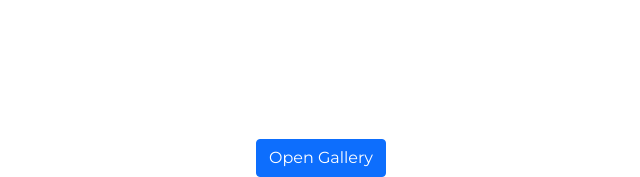
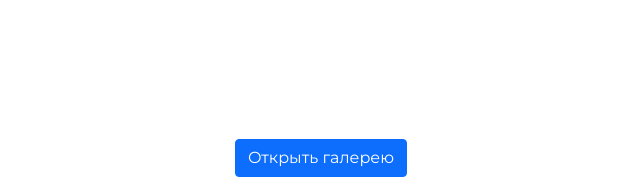
Before and after one commit to val-kv/test0911, a Django app: page / in a window 1280 px wide. Shown: the part 914-1091 px from the top of the page, without its empty margins (319-959 px from the left). Run offline with Django 4.2, Linux system fonts and the light colour scheme; data that the repository does not hold is empty; some libraries are stand-ins or nearby versions.

Commit message:
css commit

```diff
--- a/slider/templates/slider/index.html
+++ b/slider/templates/slider/index.html
@@ -1,4 +1,3 @@
-{% load static %}
 <!DOCTYPE html>
 <html lang="en">
 
@@ -10,8 +9,9 @@
     <link rel="preconnect" href="https://fonts.gstatic.com" crossorigin>
     <link href="https://fonts.googleapis.com/css2?family=Montserrat:wght@400;500;600&display=swap" rel="stylesheet">
     <link rel="stylesheet" href="https://cdn.jsdelivr.net/npm/bootstrap@5.0.2/dist/css/bootstrap.min.css">
-    <link rel="stylesheet" href="{% static 'slider/css/slick.css' %}">
-    <link rel="stylesheet" href="{% static 'slider/css/style.css' %}">
+    <link rel="stylesheet" type="text/css" href="./css/slick.css"/>
+    <link rel="stylesheet" type="text/css" href="./css/slick-theme.css"/>
+    <link rel="stylesheet" href="./css/style.css">
 </head>
 
 <body>
@@ -81,7 +81,7 @@
             <a href="#"
                class="btn btn-primary"
                data-toggle="modal"
-               data-target="#fullScreenModal">Open Gallery</a>
+               data-target="#fullScreenModal">Открыть галерею</a>
         </div>
     </div>
 
@@ -105,9 +105,9 @@
         </div>
     </div>
 
-    <script src="https://code.jquery.com/jquery-3.6.0.min.js"></script>
-    <script src="https://cdn.jsdelivr.net/npm/bootstrap@5.0.2/dist/js/bootstrap.bundle.min.js"></script>
-    <script src="{% static 'slider/js/slick.min.js' %}"></script>
+    <script type="text/javascript" src="//code.jquery.com/jquery-1.11.0.min.js"></script>
+    <script type="text/javascript" src="//code.jquery.com/jquery-migrate-1.2.1.min.js"></script>
+    <script type="text/javascript" src="./js/slick.min.js"></script>
     <script>
         $(document).ready(function () {
             $('.slider').slick();
```
Also changed, not shown: slider/templates/slider/css/slick-theme.css (added), slider/templates/slider/css/slick.css (added), slider/templates/slider/css/style.css (renamed from slider/static/slider/css/style.css), slider/templates/slider/js/slick.min.js (added).
